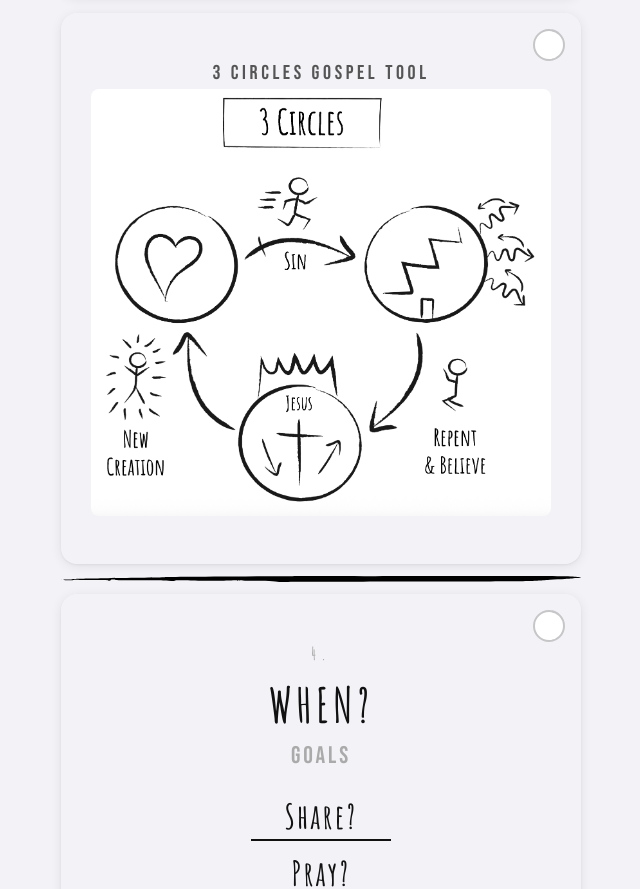
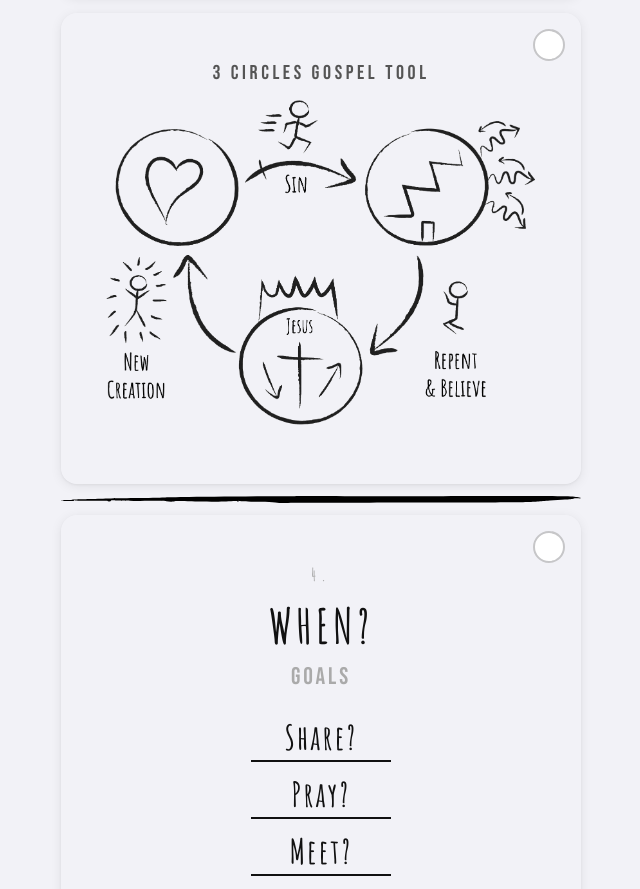
Before and after one commit to Mark-NYC/obey-tools, a plain HTML site: page 4-questions.html in a window 1280 px wide. Shown: the part 2329-3218 px from the top of the page, without its empty margins (319-959 px from the left). Drawn offline with Linux system fonts and the light colour scheme.

Commit message:
Update 4-questions.html

```diff
--- a/4-questions.html
+++ b/4-questions.html
@@ -414,7 +414,7 @@
 <div class="section" data-id="s4b" onclick="toggleSection(this)">
   <div class="section-checkbox"></div>
   <div class="label-top">3 Circles Gospel Tool</div>
-  <img src="assets/images/3 Circles Gospel Tool.png" alt="3 Circles Gospel Tool"
+  <img src="assets/images/3 Circles Gospel Tool updated.webp" alt="3 Circles Gospel Tool"
     style="width:100%; max-width:460px; height:auto; display:block; border-radius: 8px;">
 </div>
 <!-- ══════════════════════════════════════ -->
```
